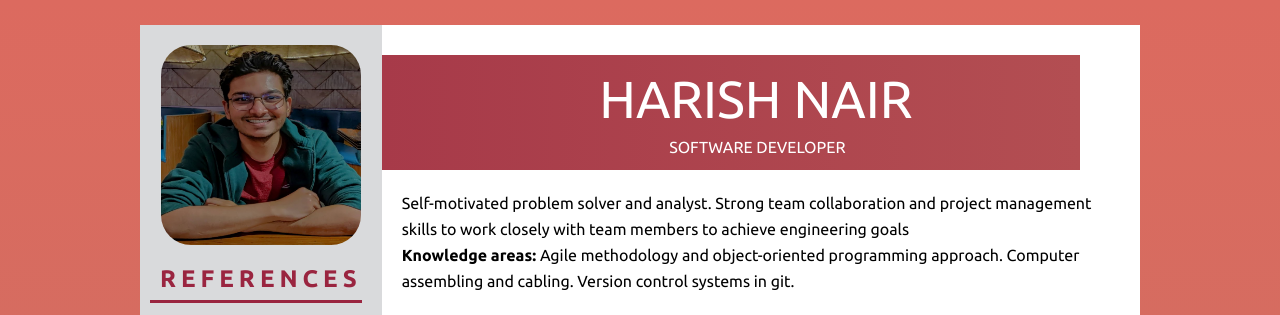
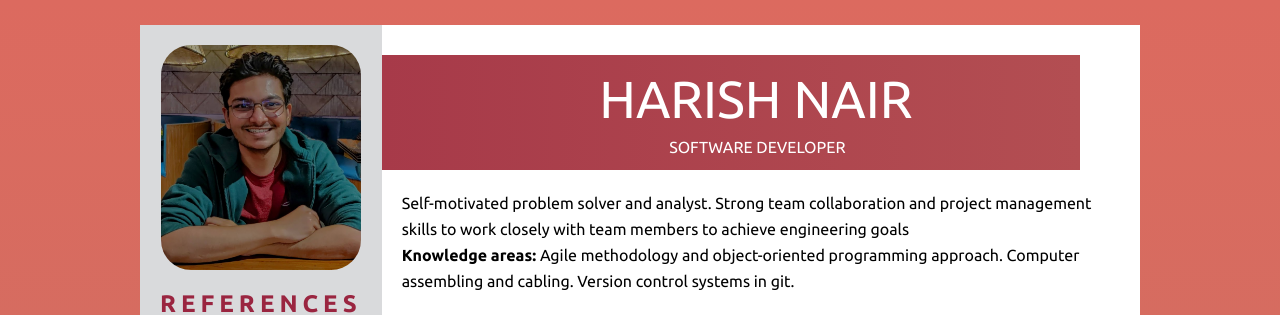
Before and after one commit to harishiker99/CV, a plain HTML site: page index.html in a window 1280 px wide. Shown: the top 315 px of the page. Drawn offline with Linux system fonts and the light colour scheme.

Commit message:
updated email

```diff
--- a/index.html
+++ b/index.html
@@ -13,7 +13,7 @@
       <div class="resume">
         <div class="left">
           <div class="img_holder">
-            <img src="resumecover.jpg" alt="picture" style="width: 200px; height: 200px;">
+            <img src="resumecover.jpg" alt="picture" style="width: 200px; height: 225px;">
           </div>
           <div class="contact_wrap pb">
             <div class="title">references</div>
@@ -22,7 +22,7 @@
                 <li>
                   <div class="li_wrap">
                     <div class="icon"><i class="fas fa-envelope"></i></div>
-                    <div class="text" style="text-transform: lowercase;"><a href="mailto: hnair102@uottawa.ca">hnair102@uottawa.ca</a></div>
+                    <div class="text" style="text-transform: lowercase;"><a href="mailto:hnair102@uottawa.ca">hnair102@uottawa.ca</a></div>
                   </div>
                 </li>
                 <li>
```
